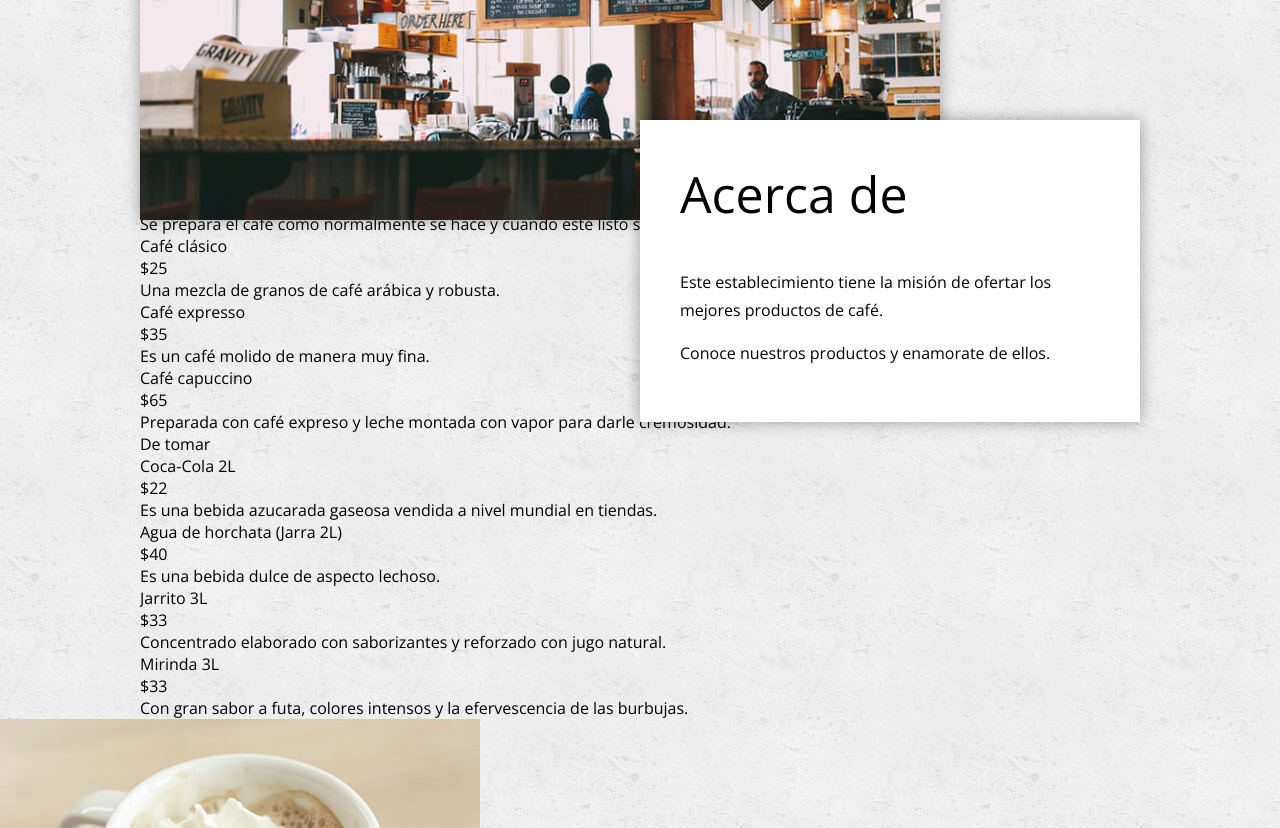
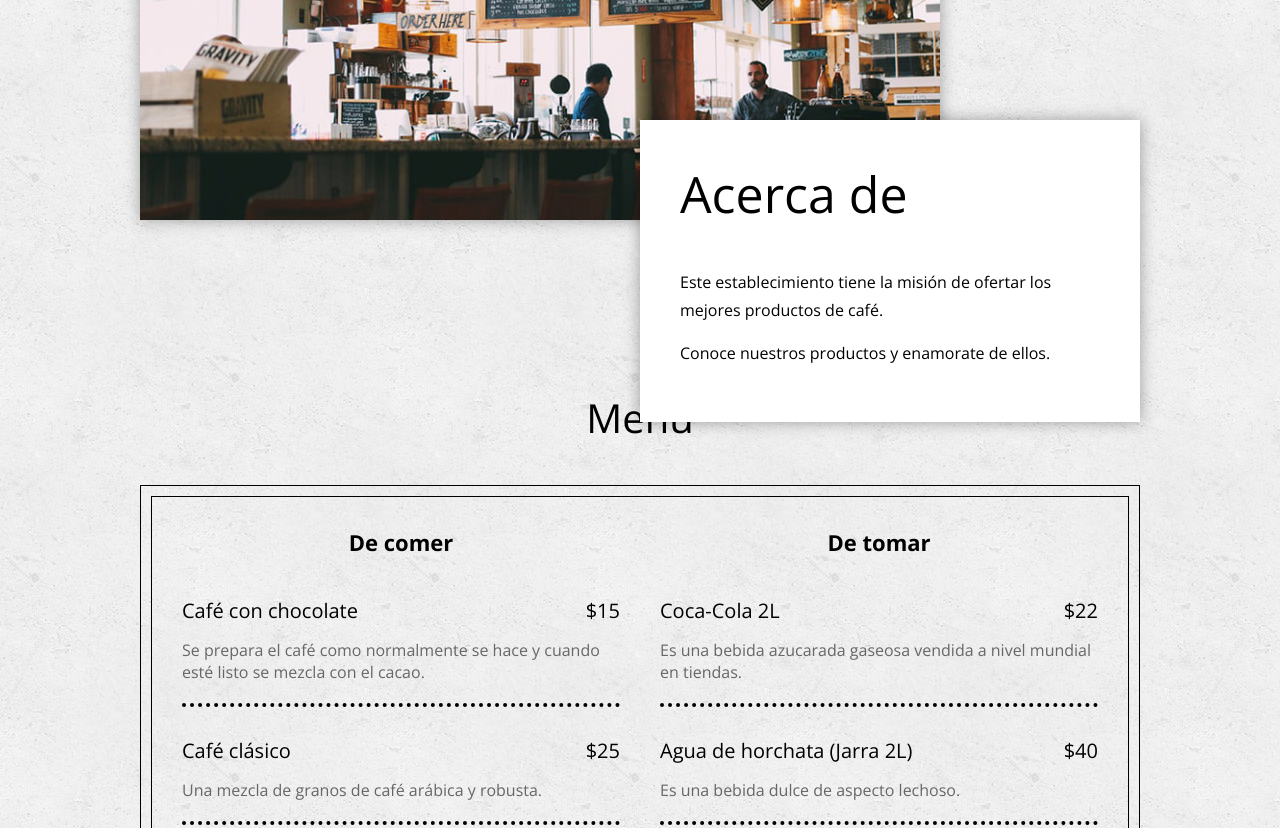
Before and after one commit to elliottsein10/elliottsein24.github.io, a plain HTML site: page index.html in a window 1280 px wide. Shown: the part 880-1708 px from the top of the page. Drawn offline with nearby package versions, Linux system fonts and the light colour scheme.

Commit message:
Estilos del Menú

```diff
--- a/css/estilos.css
+++ b/css/estilos.css
@@ -120,3 +120,61 @@ header .textos h3 {
     line-height: 28px;
     margin-bottom: 15px;
 }
+
+.main .menu {
+    padding-top: 570px;
+    margin-bottom: 50px;
+}
+
+.main .menu .titulo {
+    font-size: 40px;
+    font-weight: 300;
+    text-align: center;
+    margin-bottom: 40px;
+}
+
+.main .menu .contenedor-menu,
+.main .menu .contenedor-menu2 {
+    border: 1px solid #000;
+    background: transparent;
+    padding: 10px;
+    overflow: hidden;
+}
+
+.main .menu article {
+    width: 50%;
+    float: left;
+    padding: 20px;
+}
+
+.main .menu .categoria {
+    font-size: 22px;
+    font-weight: 700;
+    margin-bottom: 40px;
+    text-align: center;
+}
+
+.main .menu .platillo {
+    margin-bottom: 30px;
+    padding-bottom: 20px;
+    border-bottom: 4px dotted #000;
+    overflow: hidden;
+}
+
+.main .menu .nombre {
+    font-size: 20px;
+    margin-bottom: 15px;
+    float: left;
+}
+
+.main .menu .precio {
+    font-size: 20px;
+    margin-bottom: 15px;
+    float: right;
+}
+
+.main .menu .descripcion {
+    font-size: 16px;
+    color: #676767;
+    clear: both;
+}
```
